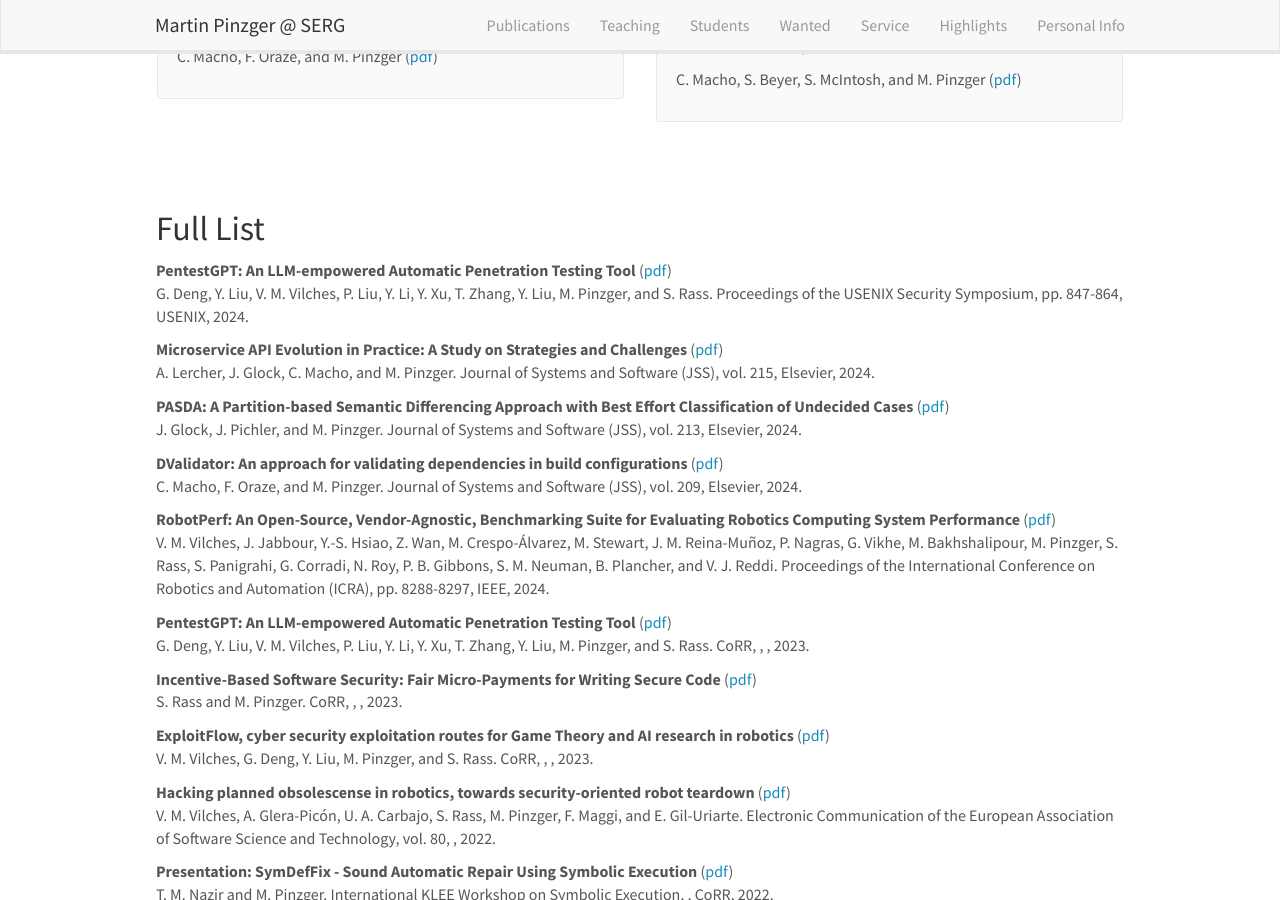
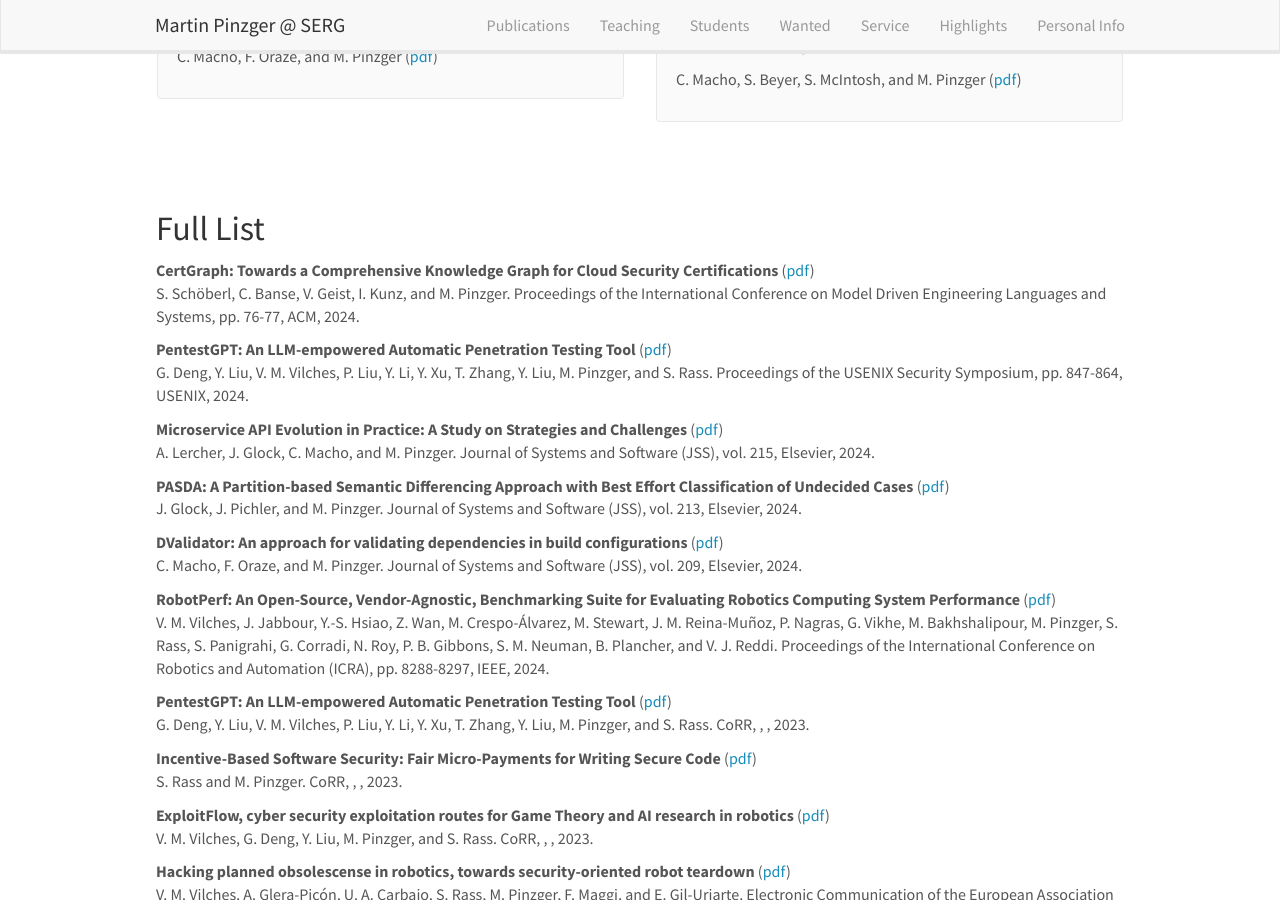
Before and after one commit to pinzger/pinzger.github.io, a Jekyll site: the page built from _pages/publications.md, in a window 1280 px wide and 900 px high, scrolled down 1281 px. Built offline with Jekyll 4.4.1, drawn with Linux system fonts in a browser that asks for light colours; nearby versions of some CDN libraries.

Commit message:
added Stefan's poster

```diff
--- a/_data/publist.yml
+++ b/_data/publist.yml
@@ -1,3 +1,16 @@
+- title: "CertGraph: Towards a Comprehensive Knowledge Graph for Cloud Security Certifications"
+  image:
+  authors: S. Schöberl, C. Banse, V. Geist, I. Kunz, and M. Pinzger
+  proceedings: Proceedings of the International Conference on Model Driven Engineering Languages and Systems
+  pages: pp. 76-77
+  publisher: ACM
+  year: 2024
+  description:
+  link:
+    url: ../papers/Schoeberl2024-certgraph.pdf
+    display: pdf
+  highlight:
+
 - title: "PentestGPT: An LLM-empowered Automatic Penetration Testing Tool"
   image:
   authors: G. Deng, Y. Liu, V. M. Vilches, P. Liu, Y. Li, Y. Xu, T. Zhang, Y. Liu, M. Pinzger, and S. Rass
```
Also changed, not shown: 1 other file.
